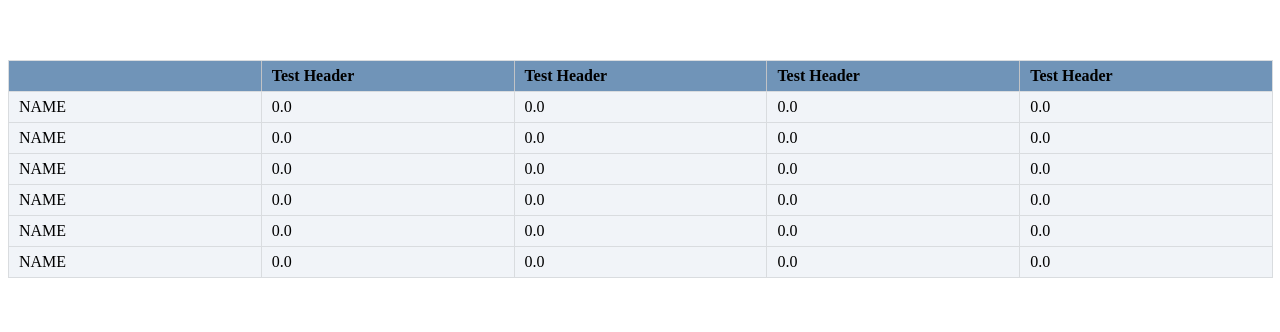
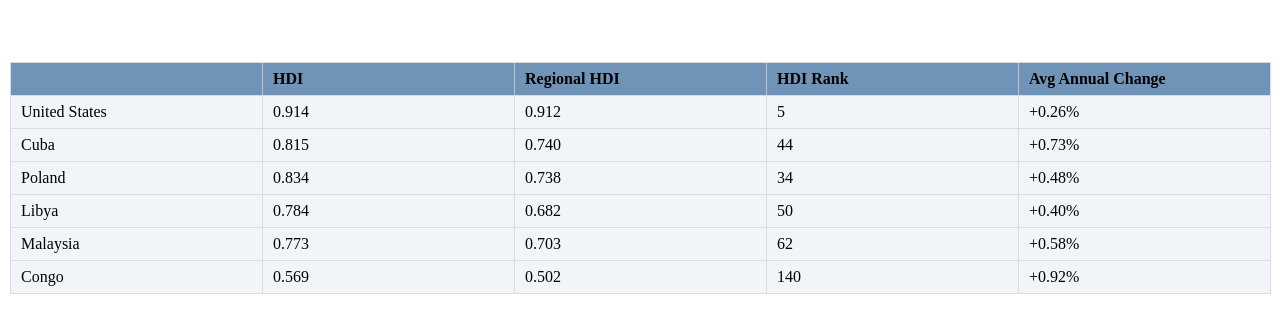
Before and after one commit to jthompson18/client-dev, a plain HTML site: page index.html in a window 1280 px wide. Drawn offline with Linux system fonts and the light colour scheme.

Commit message:
update table to use HTML table elements

```diff
--- a/index.html
+++ b/index.html
@@ -7,53 +7,54 @@
 </head>
 <body>
 	<section class="data-table">
-        <ul class="table">
-            <li class="row header-row">
-              <span class="cell blank"></span>
-              <span class="header cell">Test Header</span>
-              <span class="header cell">Test Header</span>
-              <span class="header cell">Test Header</span>
-              <span class="header cell">Test Header</span>
-            </li>
-            <li class="row">
-                <span class="cell">NAME</span>
-                <span class="cell">0.0</span>
-                <span class="cell">0.0</span>
-                <span class="cell">0.0</span>
-                <span class="cell">0.0</span>
-            </li>
-            <li class="row">
-                <span class="cell">NAME</span>
-                <span class="cell">0.0</span>
-                <span class="cell">0.0</span>
-                <span class="cell">0.0</span>
-                <span class="cell">0.0</span>
-            </li><li class="row">
-                <span class="cell">NAME</span>
-                <span class="cell">0.0</span>
-                <span class="cell">0.0</span>
-                <span class="cell">0.0</span>
-                <span class="cell">0.0</span>
-            </li><li class="row">
-                <span class="cell">NAME</span>
-                <span class="cell">0.0</span>
-                <span class="cell">0.0</span>
-                <span class="cell">0.0</span>
-                <span class="cell">0.0</span>
-            </li><li class="row">
-                <span class="cell">NAME</span>
-                <span class="cell">0.0</span>
-                <span class="cell">0.0</span>
-                <span class="cell">0.0</span>
-                <span class="cell">0.0</span>
-            </li><li class="row">
-                <span class="cell">NAME</span>
-                <span class="cell">0.0</span>
-                <span class="cell">0.0</span>
-                <span class="cell">0.0</span>
-                <span class="cell">0.0</span>
-            </li>
-        </ul>
+		<!-- Using HDI 2013 Data as Default -->
+        <table class="table">
+            <tr class="row header-row">
+              <td class="cell blank"></td>
+              <td class="header cell">HDI</td>
+              <td class="header cell">Regional HDI</td>
+              <td class="header cell">HDI Rank</td>
+              <td class="header cell">Avg Annual Change</td>
+            </tr>
+            <tr class="row">
+                <td class="cell">United States</td>
+                <td class="cell">0.914</td>
+                <td class="cell">0.912</td> <!--calculated as avg of US and Canada for -->
+                <td class="cell">5</td>
+                <td class="cell">+0.26%</td>
+            </tr>
+            <tr class="row">
+                <td class="cell">Cuba</td>
+                <td class="cell">0.815</td>
+                <td class="cell">0.740</td>
+                <td class="cell">44</td>
+                <td class="cell">+0.73%</td>
+            </tr><tr class="row">
+                <td class="cell">Poland</td>
+                <td class="cell">0.834</td>
+                <td class="cell">0.738</td>
+                <td class="cell">34</td>
+                <td class="cell">+0.48%</td>
+            </tr><tr class="row">
+                <td class="cell">Libya</td>
+                <td class="cell">0.784</td>
+                <td class="cell">0.682</td>
+                <td class="cell">50</td>
+                <td class="cell">+0.40%</td>
+            </tr><tr class="row">
+                <td class="cell">Malaysia</td>
+                <td class="cell">0.773</td>
+                <td class="cell">0.703</td>
+                <td class="cell">62</td>
+                <td class="cell">+0.58%</td>
+            </tr><tr class="row">
+                <td class="cell">Congo</td>
+                <td class="cell">0.569</td>
+                <td class="cell">0.502</td>
+                <td class="cell">140</td>
+                <td class="cell">+0.92%</td>
+            </tr>
+        </table>
     </section>
 </body>
 </html>
```
